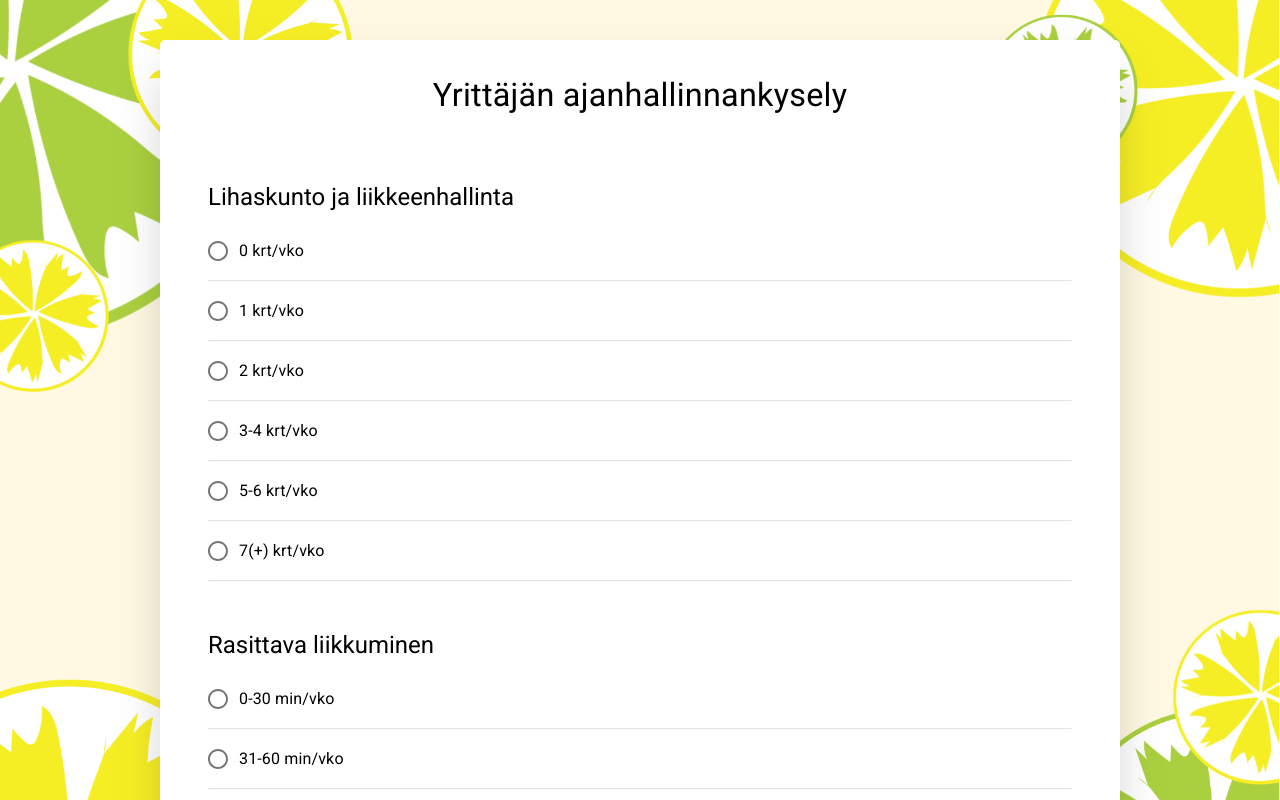
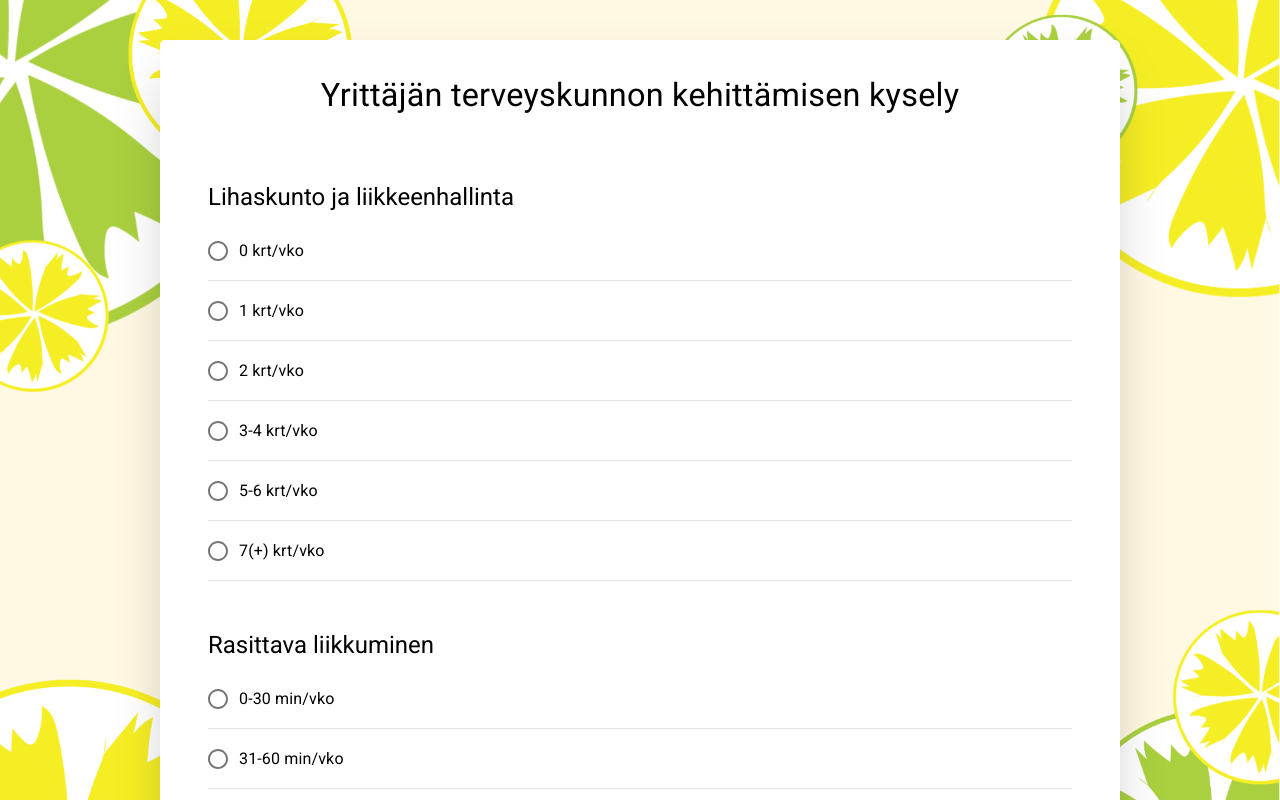
Before and after one commit to didzis1/entrefox-health-cond-form, a React (Create React App) app: page / in a window 1280 px wide. Shown: the top 800 px of the page. Built offline with nearby package versions, Linux system fonts and the light colour scheme.

Commit message:
Changed title of the survey

```diff
--- a/src/components/Survey.js
+++ b/src/components/Survey.js
@@ -66,7 +66,7 @@ const Survey = ({
 			<Container className={classes.survey} maxWidth='md'>
 				<Box align='center'>
 					<Typography variant='h4' component='h1' gutterBottom>
-						Yrittäjän ajanhallinnankysely
+						Yrittäjän terveyskunnon kehittämisen kysely
 					</Typography>
 				</Box>
 				<Box pt={2} pb={4} px={3} className={classes.form}>
```
